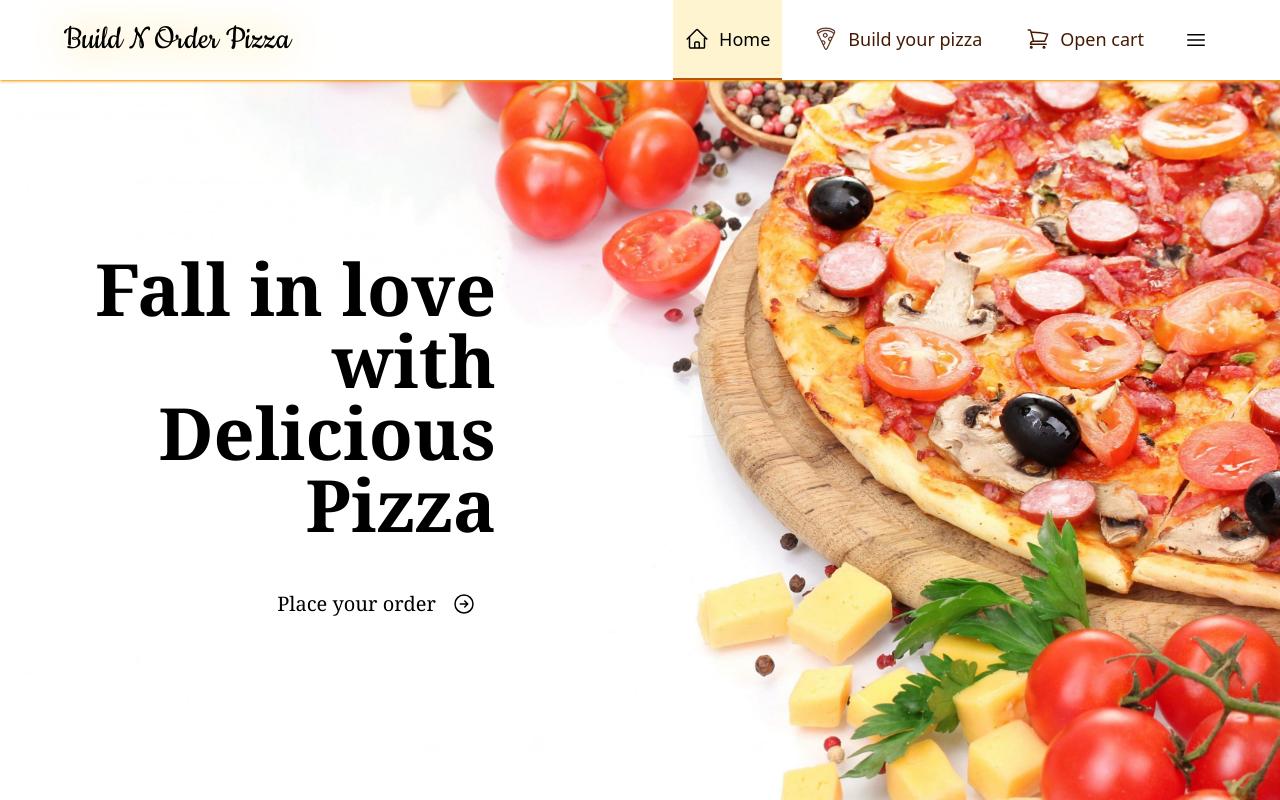
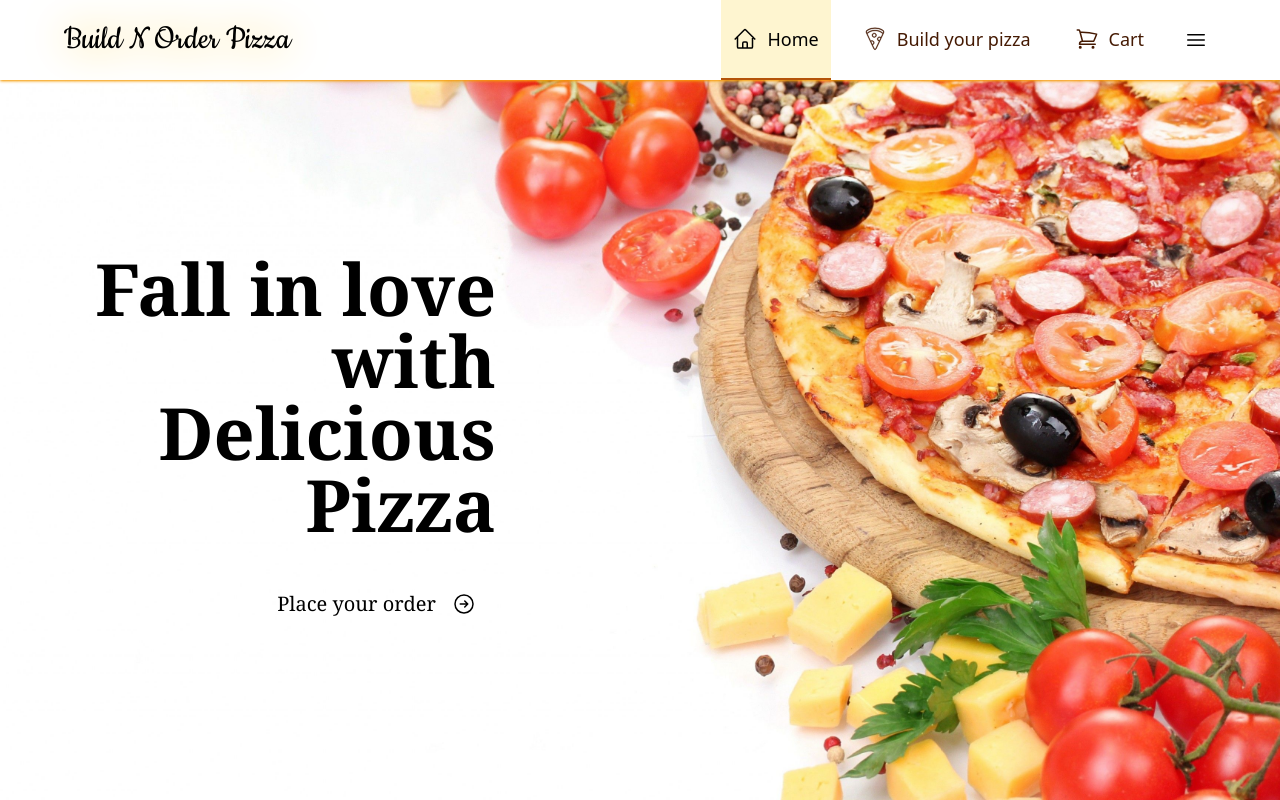
Before and after one commit to AkritiGhosh/BuildNOrderPizza-Frontend, a React (Vite) app: page / in a window 1280 px wide. Built offline with nearby package versions, Linux system fonts and the light colour scheme.

Commit message:
UI fixed and UI updated for responsiveness

```diff
--- a/src/components/common/header/Header.tsx
+++ b/src/components/common/header/Header.tsx
@@ -5,7 +5,7 @@ import ThemeButton from "../ToggleThemeButton";
 type NavLinksTypes = {
   path: string;
   name: string;
-  id: string;
+  id: string ;
   icon: JSX.Element;
 };
 
@@ -44,14 +44,14 @@ const navLinks: NavLinksTypes[] = [
         viewBox="0 0 32 32"
         fill="currentColor"
         stroke="currentColor"
-        stroke-width="0.45"
+        strokeWidth="0.45"
         className="size-6 group-hover:stroke-1"
       >
-        <g id="SVGRepo_bgCarrier" stroke-width="0"></g>
+        <g id="SVGRepo_bgCarrier" strokeWidth="0"></g>
         <g
           id="SVGRepo_tracerCarrier"
-          stroke-linecap="round"
-          stroke-linejoin="round"
+          strokeLinecap="round"
+          strokeLinejoin="round"
         ></g>
         <g id="SVGRepo_iconCarrier">
           <path
@@ -64,7 +64,7 @@ const navLinks: NavLinksTypes[] = [
   },
   {
     path: "/cart",
-    name: "Open cart",
+    name: "Cart",
     id: "cart",
     icon: (
       <svg
@@ -140,7 +140,8 @@ const Header = () => {
   const isLoggedIn: boolean = true;
 
   return (
-    <header className="w-full relative top-0 h-auto md:h-14 lg:h-20 lg:px-[5%] px-4 text-black dark:text-white flex flex-col md:flex-row items-end justify-between gap-x-5 z-50 shadow shadow-amber-500 dark:shadow-slate-200">
+    <header className="w-full relative top-0 h-auto md:h-14 lg:h-20 text-black dark:text-white z-50 shadow shadow-amber-500 dark:shadow-slate-200">
+      <div className="container relative h-auto md:h-full mx-auto px-4 md:px-[2.5%] lg:px-[5%] flex flex-col md:flex-row items-end justify-between gap-x-5">
         <h1 className="h-auto lg:h-20 w-full md:w-auto min-w-max text-center md:text-left md:text-4xl text-3xl drop-shadow-[0_0_20px_#fcd34d] dark:drop-shadow-[0_0_30px_#cbd5e1] font-cursive !leading-[40px] lg:!leading-[80px] py-2 md:py-0">
           Build N Order Pizza
         </h1>
@@ -161,7 +162,7 @@ const Header = () => {
             </Link>
           ))}
           <Dropdown
-          btnClass="hover:bg-amber-300/20 rounded-full size-10 flex items-center justify-center group"
+            btnClass="hover:bg-amber-300/20 dark:hover:bg-slate-300/30 rounded-full size-10 flex items-center justify-center group"
             lstClass="bg-white dark:bg-black text-black dark:text-white !top-14 md:!top-12 lg:!top-[60px] border-y md:border md:border-t-0 rounded-b-none md:rounded-b-md"
             btnChild={
               <svg
@@ -170,7 +171,7 @@ const Header = () => {
                 viewBox="0 0 24 24"
                 strokeWidth={1.5}
                 stroke="currentColor"
-              className="size-6 group-hover:stroke-2 dark:group-hover:stroke-amber-50"
+                className="size-6 group-hover:stroke-2"
               >
                 <path
                   strokeLinecap="round"
@@ -198,7 +199,7 @@ const Header = () => {
                   <span className="text-xl font-medium">User name</span>
                 </li>
                 {menuLinks?.map((menuItem) => (
-                <Link to={menuItem?.path}>
+                  <Link key={menuItem?.id} to={menuItem?.path}>
                     <li
                       id={menuItem?.id}
                       className="w-full py-2.5 px-4 text-sm hover:bg-amber-200/30 dark:hover:bg-slate-400/30 hover:font-semibold flex items-center justify-start gap-2.5 group"
@@ -229,6 +230,7 @@ const Header = () => {
             )}
           </Dropdown>
         </div>
+      </div>
     </header>
   );
 };
```
Lines whose indentation alone changed are shown as unchanged.
